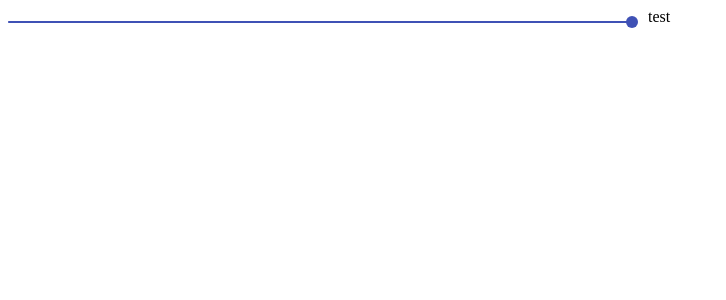
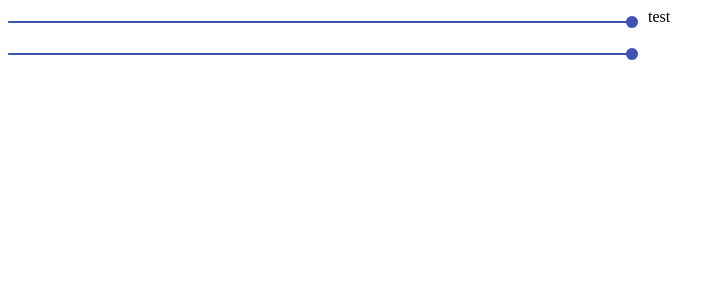
Before and after one commit to hakolab/pianoroll, a React app: page / in a window 1280 px wide. Shown: the top 300 px of the page, without its empty margins (0-726 px from the left). Built offline with nearby package versions, Linux system fonts and the light colour scheme; the HTML template or start-up script is replaced by a standard one.

Commit message:
Slider test

```diff
--- a/src/App.js
+++ b/src/App.js
@@ -11,7 +11,7 @@ class App extends React.Component {
     }
 
     handleChange = (event, newValue) => {
-        this.props.dispatch(change(newValue))
+        this.props.dispatch(change(event, newValue))
     }
 
     render(){
@@ -25,6 +25,12 @@ class App extends React.Component {
                             max={this.props.conf.width.max}
                             onChange={(event, newValue) => this.handleChange(event, newValue)}
                             value={this.props.conf.width.value} />
+                        <CustomSlider
+                            id={this.props.conf.height.id}
+                            step={this.props.conf.height.step}
+                            max={this.props.conf.height.max}
+                            onChange={(event, newValue) => this.handleChange(event, newValue)}
+                            value={this.props.conf.height.value} />
                     </Grid>
                     <Grid item xs={6}>
                         <div>test</div>
--- a/src/CustomSlider.js
+++ b/src/CustomSlider.js
@@ -5,8 +5,9 @@ import { connect } from 'react-redux'
 function CustomSlider(props){
     return(
         <Slider
-        step={1}
-        max={50}
+        id={props.id}
+        step={props.step}
+        max={props.max}
         onChange={props.onChange}
         value={props.value}/>
     )
--- a/src/Store.js
+++ b/src/Store.js
@@ -11,7 +11,13 @@ let state_value = {
             step: 1,
             max: 50,
             value: 50,
-        }
+        },
+        height: {
+            id: "height",
+            step: 1,
+            max: 50,
+            value: 50,
+        },
     },
 }
 
@@ -28,16 +34,26 @@ function reducer(state = state_value, action){
 // reduce action
 function changeReduce(state, action){
     let newConf = {...state.conf}
-    newConf.width.value = action.value
+    switch(action.event.target.id){
+        case "width":
+            newConf.width.value = action.value
+            break
+        case "height":
+            newConf.height.value = action.value
+            break
+        default:
+    }
+
     return {
         conf: newConf,
     }
 }
 
 // action creator
-export function change(newValue){
+export function change(event, newValue){
     return {
         type: "CHANGE",
+        event: event,
         value: newValue,
     }
 }
```
Also changed, not shown: 1 other file (tests, documents, lock files or other folders).
